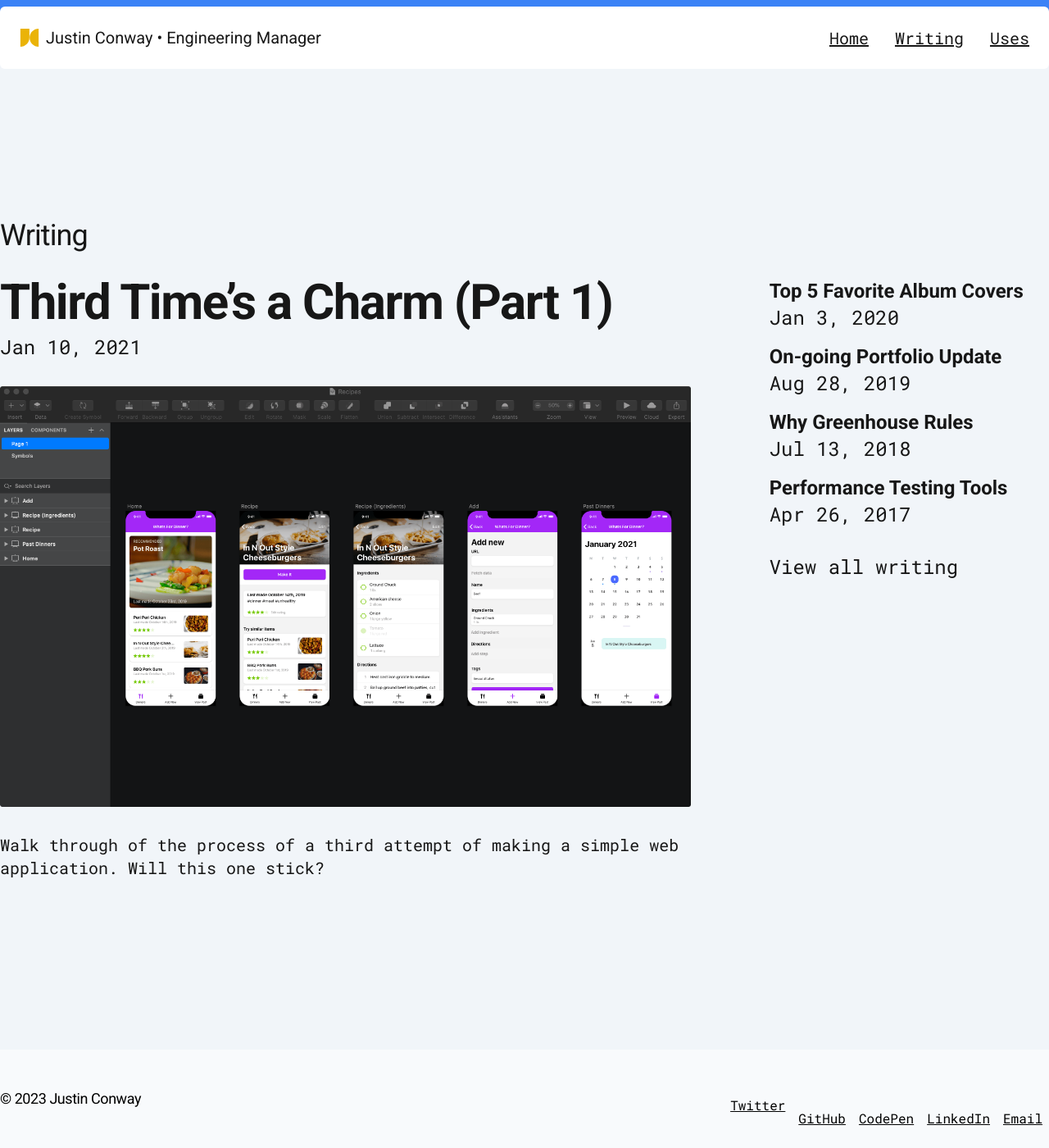
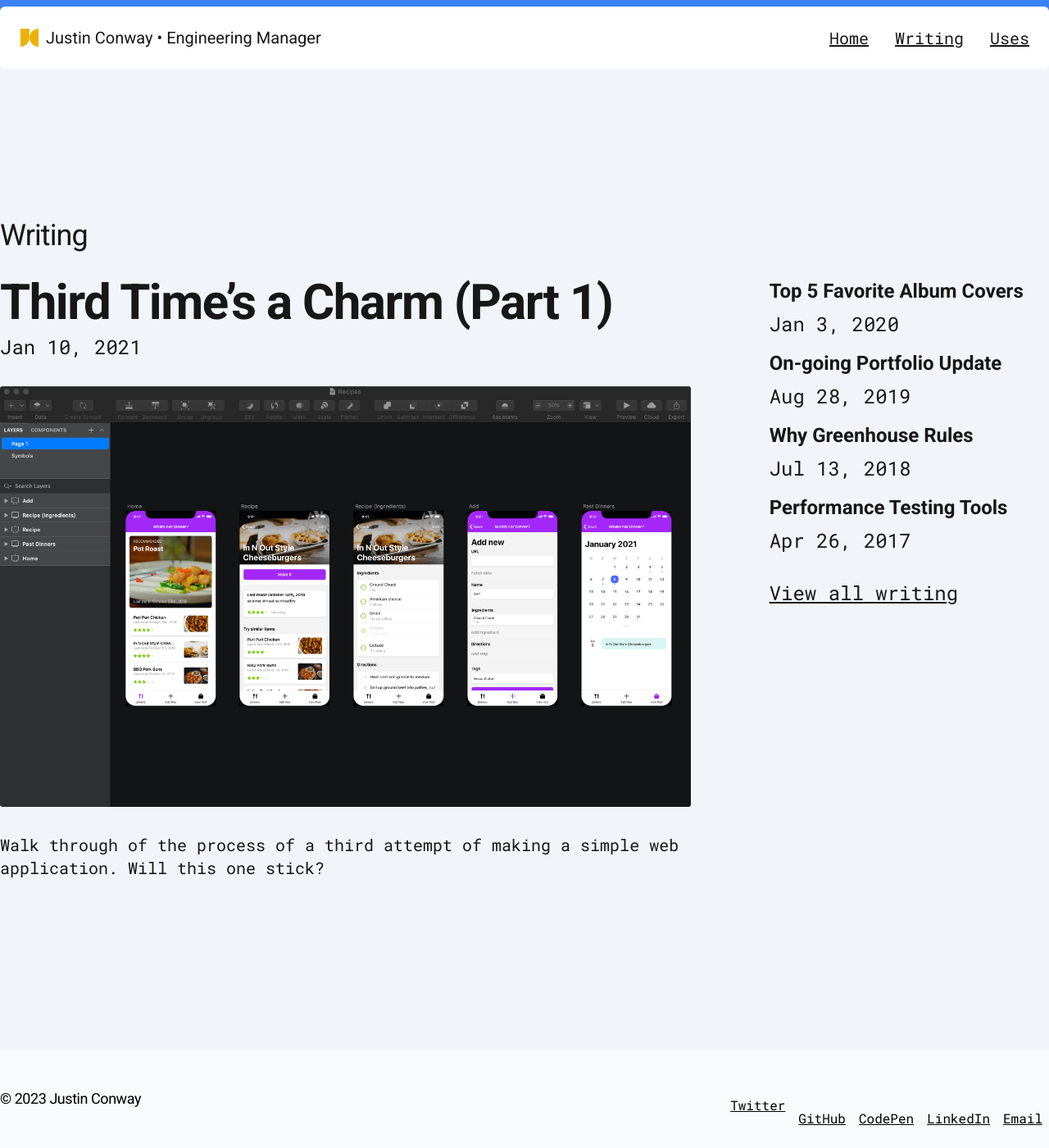
Before and after one commit to conwaydev/conwaydev.github.io, a Jekyll site: the page built from index.html, in a window 1280 px wide and 1400 px high, scrolled down 721 px. Shown: the whole window at 82% size. Built offline with Jekyll 4.4.1, drawn with Linux system fonts in a browser that asks for light colours.

Commit message:
chore: updates

```diff
--- a/_css/tailwind.css
+++ b/_css/tailwind.css
@@ -27,11 +27,6 @@
 
 li + li {
     @apply mt-4;
-}
-
-[class^='lg:text-'],
-[class*='lg:text-']{
-    @apply leading-loose;
 }
 
 header .sr-only:focus {
--- a/_includes/footer.html
+++ b/_includes/footer.html
@@ -1,10 +1,10 @@
-<footer class="py-8 lg:py-4 bg-slate-50 dark:bg-neutral-900 dark:text-slate-50 dark:border-t-2 dark:border-zinc-800" role="contentinfo">
+<footer class="py-4 bg-slate-50 dark:bg-neutral-900 dark:text-slate-50 dark:border-t-2 dark:border-zinc-800" role="contentinfo">
     <div class="max-w-7xl mx-auto px-8 lg:px-0 lg:flex lg:flex-wrap lg:items-center">
         <p class="block font-sans tracking-tight text-lg">
             &copy; {{ site.time | date: '%Y' }} Justin Conway
         </p>
 
-        <nav class="ml-auto">
+        <nav class="ml-auto text-xs lg:text-base">
             <ul class="pl-0 flex flex-wrap">
                 {% for social in site.footer_social %}
                     <li>
--- a/_includes/header.html
+++ b/_includes/header.html
@@ -13,7 +13,7 @@
                 <span class="hidden lg:block">&nbsp;•&nbsp;Engineering Manager</span>
             </a>
 
-            <button class="block lg:hidden font-mono underline ml-auto p-2 js-mobile-button">
+            <button class="block lg:hidden font-mono underline ml-auto p-2 text-base js-mobile-button">
                 Menu
             </button>
 
--- a/index.html
+++ b/index.html
@@ -7,7 +7,7 @@
 >
   <div class="max-w-7xl mx-auto">
     <div class="px-8 lg:px-0">
-      <h1 class="text-3xl lg:text-7xl font-bold font-sans tracking-tight">
+      <h1 class="text-5xl lg:text-7xl font-bold font-sans tracking-tight">
         <span class="wave">👋</span> Howdy! My name is Justin
       </h1>
       <p class="text-xl lg:text-3xl mt-4 lg:mt-8">
@@ -33,11 +33,11 @@
 </section>
 
 <section
-  class="py-24 lg:py-52 dark:lg:pt-0 bg-slate-100 text-neutral-900 dark:bg-neutral-900 dark:text-slate-50"
+  class="py-16 lg:py-52 dark:lg:pt-0 bg-slate-100 text-neutral-900 dark:bg-neutral-900 dark:text-slate-50"
 >
   <div class="max-w-7xl mx-auto">
     <div class="px-8 lg:px-0">
-      <h2 class="font-sans text-4xl tracking-tight">Writing</h2>
+      <h2 class="font-sans text-2xl lg:text-4xl tracking-tight">Writing</h2>
 
       <div class="lg:grid lg:grid-cols-6 lg:gap-8 mt-8">
         {% for post in site.posts limit:1 %}
@@ -72,7 +72,7 @@
         </article>
         {% endfor %}
 
-        <div class="w-full lg:col-span-2 lg:pl-16">
+        <div class="w-full lg:col-span-2 lg:pl-16 mt-8 lg:mt-0">
           {% for post in site.posts offset:1 limit:4 %}
           <a
             class="block {% if forloop.first %}{% else %}mt-4{% endif %}"
@@ -80,14 +80,14 @@
           >
             <h2 class="text-2xl font-bold font-sans">{{ post.title }}</h2>
 
-            <time class="block mt-0" datetime="{{post.date}}">
+            <time class="block mt-2" datetime="{{post.date}}">
               {{ post.date | date: "%b %-d, %Y" }}
             </time>
           </a>
           {% endfor %}
 
           <p class="mt-8">
-            <a href="/writing/" class="block text-2xl"> View all writing </a>
+            <a href="/writing/" class="block lg:text-2xl underline"> View all writing </a>
           </p>
         </div>
       </div>
--- a/uses.html
+++ b/uses.html
@@ -24,6 +24,7 @@
       <li>Zight</li>
       <li>Figma</li>
       <li>Grammarly</li>
+      <li>Lattice</li>
     </ul>
   </li>
 </ul>
```
Also changed, not shown: _includes/css/tailwind.css.
